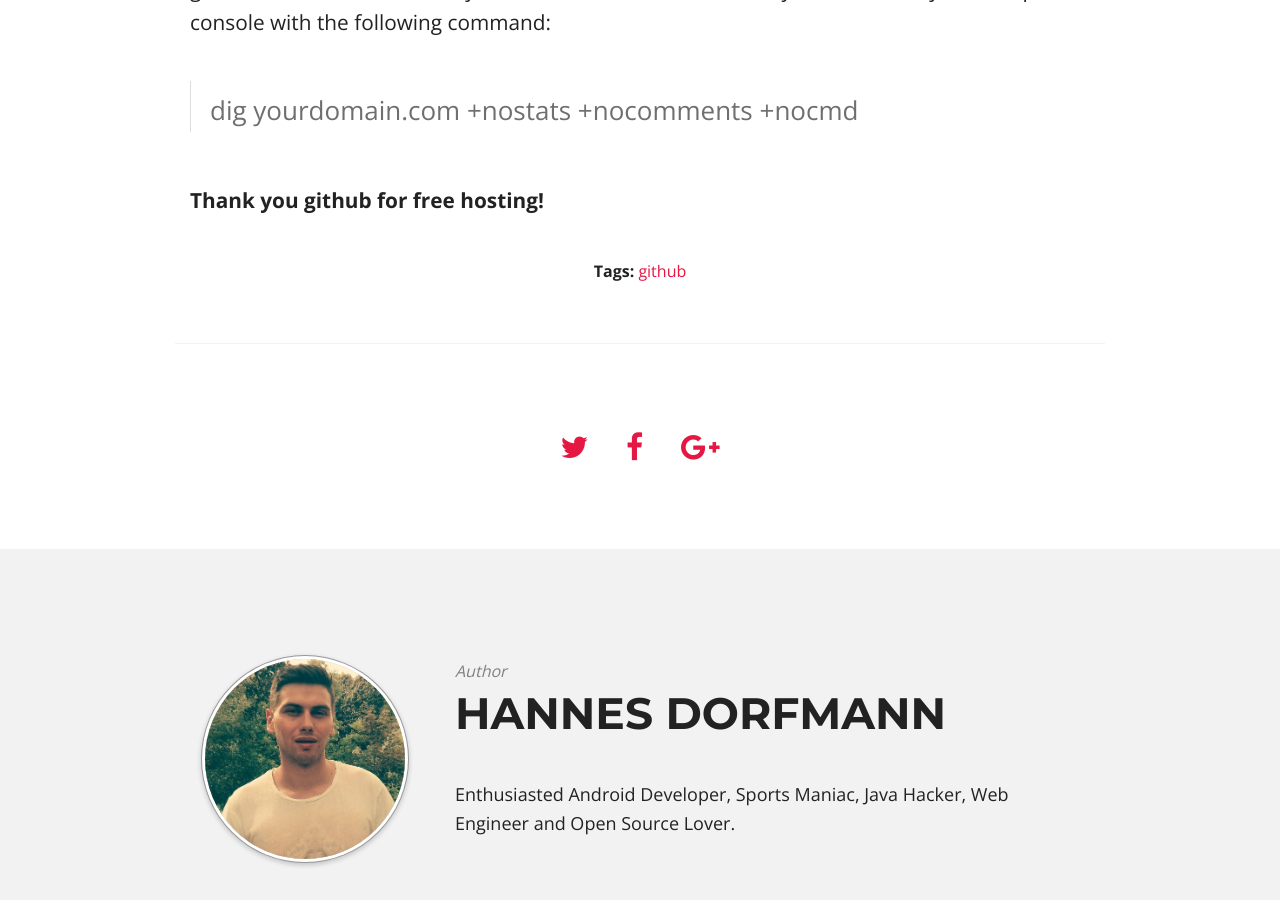
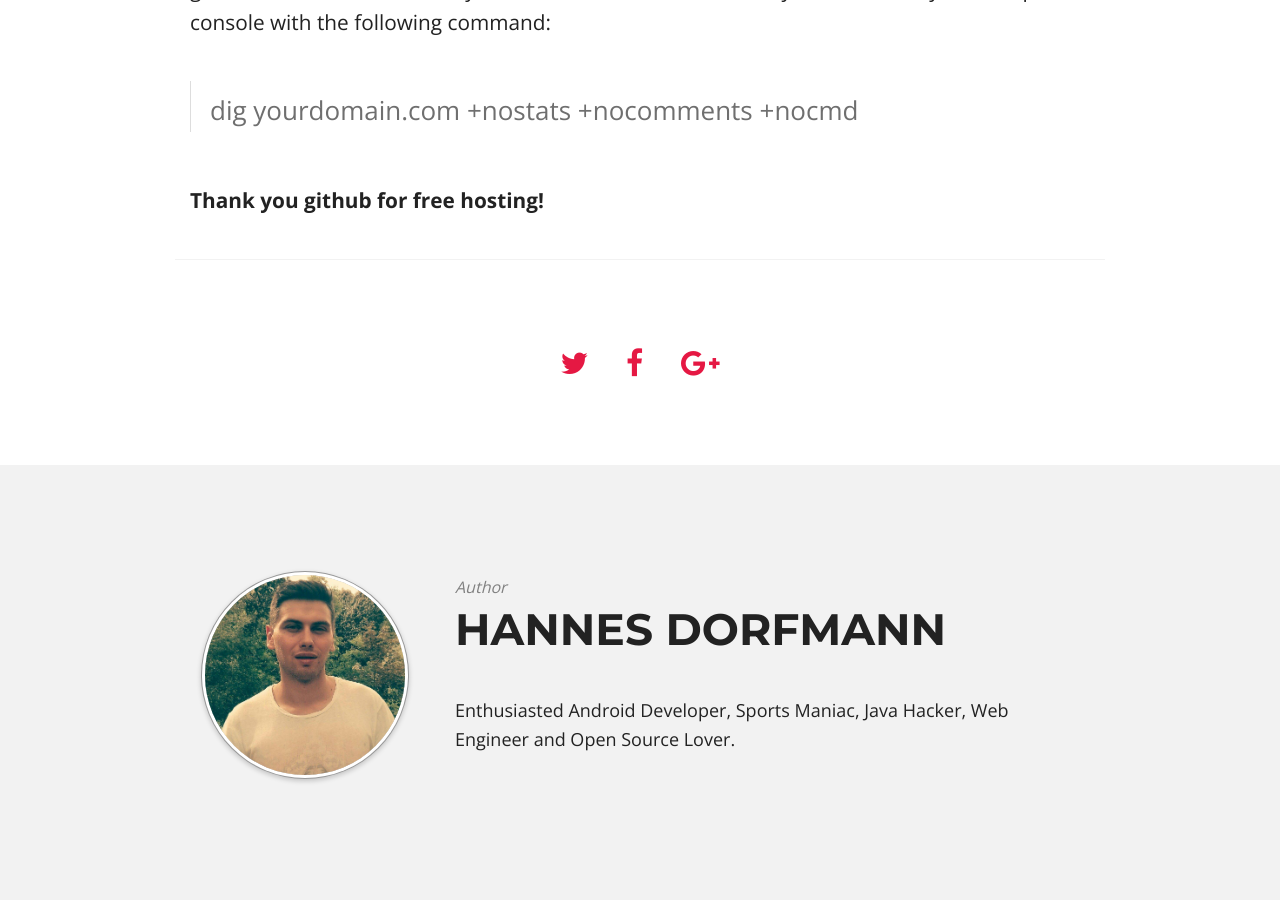
Before and after one commit to sockeqwe/website-old, a Jekyll site: the page built from _posts/2014-05-01-hosting-websites-with-jekyll-on-github.md, in a window 1280 px wide and 900 px high, scrolled down 3387 px. Built offline with Jekyll 4.4.1, drawn with Linux system fonts in a browser that asks for light colours; nearby versions of some CDN libraries; comment, search, counter and statistics services are not loaded.

Commit message:
post layout

```diff
--- a/_layouts/post.html
+++ b/_layouts/post.html
@@ -79,10 +79,6 @@ Description: Awesome dude, awesome life
             <div>{{ content }}
             </div>
 
-            <div class="row text-center" style="margin-bottom: 60px; margin-top:40px;">
-                    <strong>Tags:</strong> {% assign tagsize = page.tags.size %}{% if tagsize != 0 %} {% for tag in page.tags %}<a href="{{ site.url }}/tags/index.html#{{ tag | cgi_encode }}" data-toggle="tooltip" title="Posts tagged with {{ tag }}" rel="tag">{{ tag }}</a>{% unless forloop.last %}&comma;&nbsp;{% endunless %}{% endfor %}{% endif %}
-            </div>
-
         </article>
 
 
```
